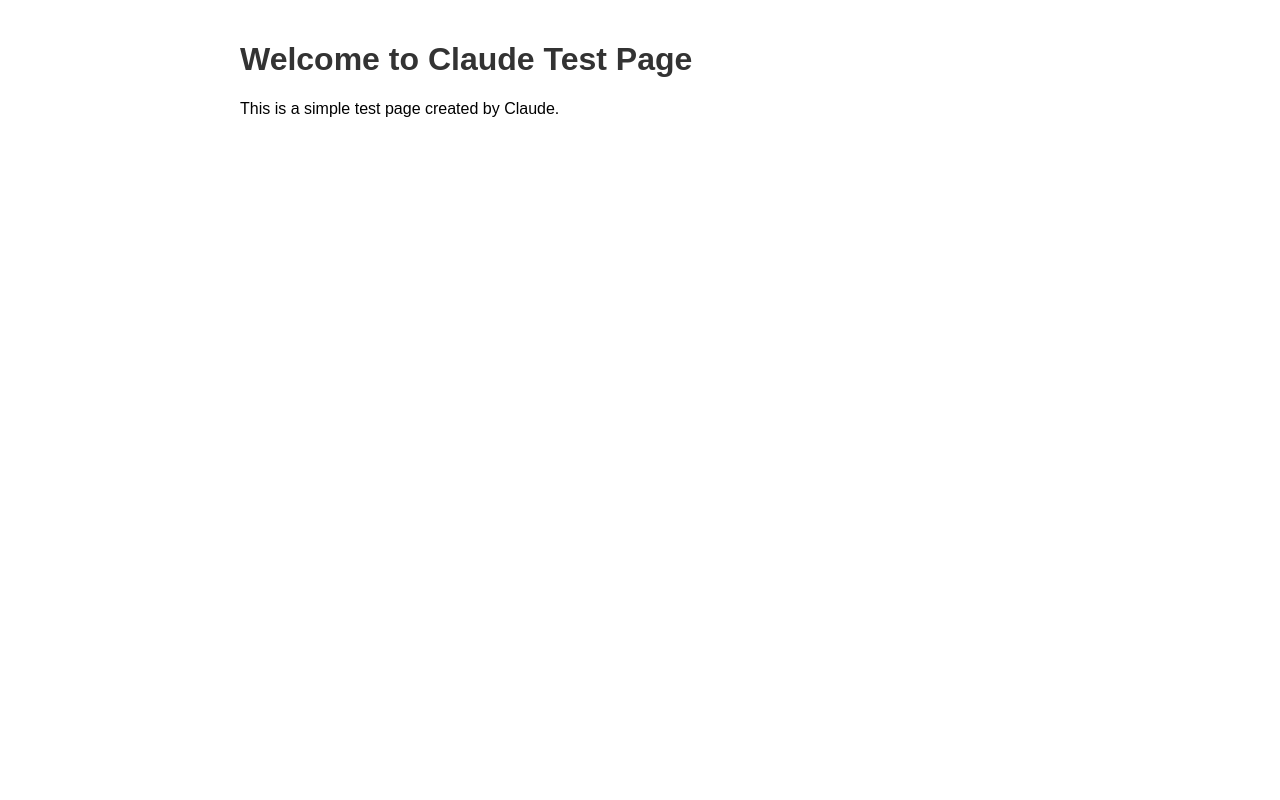
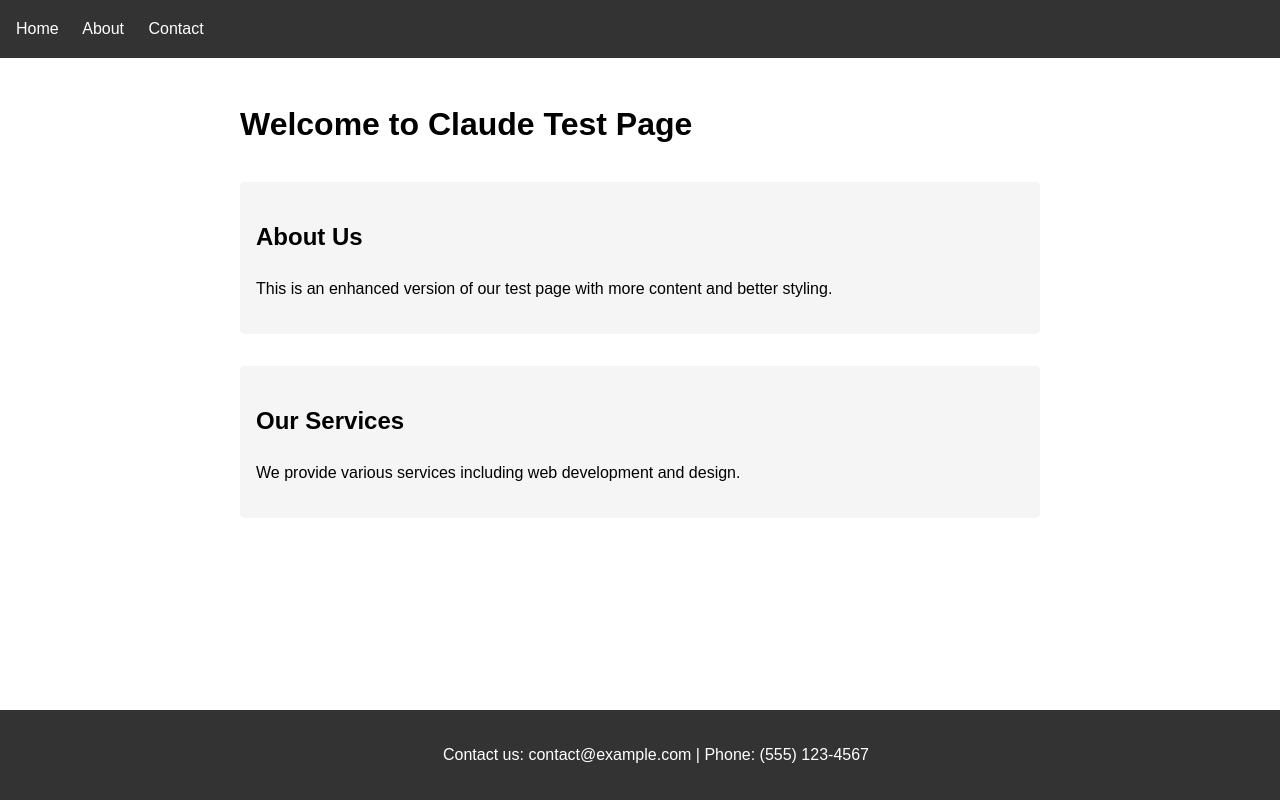
Before and after one commit to mogwi1983/claude-app-testing, a plain HTML site: page index.html in a window 1280 px wide. Drawn offline with Linux system fonts and the light colour scheme.

Commit message:
Add enhanced HTML page with navigation and content

```diff
--- a/index.html
+++ b/index.html
@@ -8,21 +8,59 @@
         body {
             font-family: Arial, sans-serif;
             margin: 0;
-            padding: 20px;
+            padding: 0;
+            line-height: 1.6;
         }
-        h1 {
-            color: #333;
+        nav {
+            background: #333;
+            padding: 1rem;
+        }
+        nav a {
+            color: white;
+            text-decoration: none;
+            margin-right: 20px;
         }
         .container {
             max-width: 800px;
             margin: 0 auto;
+            padding: 20px;
+        }
+        .section {
+            margin: 2rem 0;
+            padding: 1rem;
+            background: #f5f5f5;
+            border-radius: 5px;
+        }
+        footer {
+            background: #333;
+            color: white;
+            text-align: center;
+            padding: 1rem;
+            position: fixed;
+            bottom: 0;
+            width: 100%;
         }
     </style>
 </head>
 <body>
+    <nav>
+        <a href="#home">Home</a>
+        <a href="#about">About</a>
+        <a href="#contact">Contact</a>
+    </nav>
     <div class="container">
         <h1>Welcome to Claude Test Page</h1>
-        <p>This is a simple test page created by Claude.</p>
+        <div class="section" id="about">
+            <h2>About Us</h2>
+            <p>This is an enhanced version of our test page with more content and better styling.</p>
+        </div>
+        <div class="section">
+            <h2>Our Services</h2>
+            <p>We provide various services including web development and design.</p>
+        </div>
     </div>
+    <footer>
+        <p>Contact us: contact@example.com | Phone: (555) 123-4567</p>
+    </footer>
 </body>
 </html>
```
